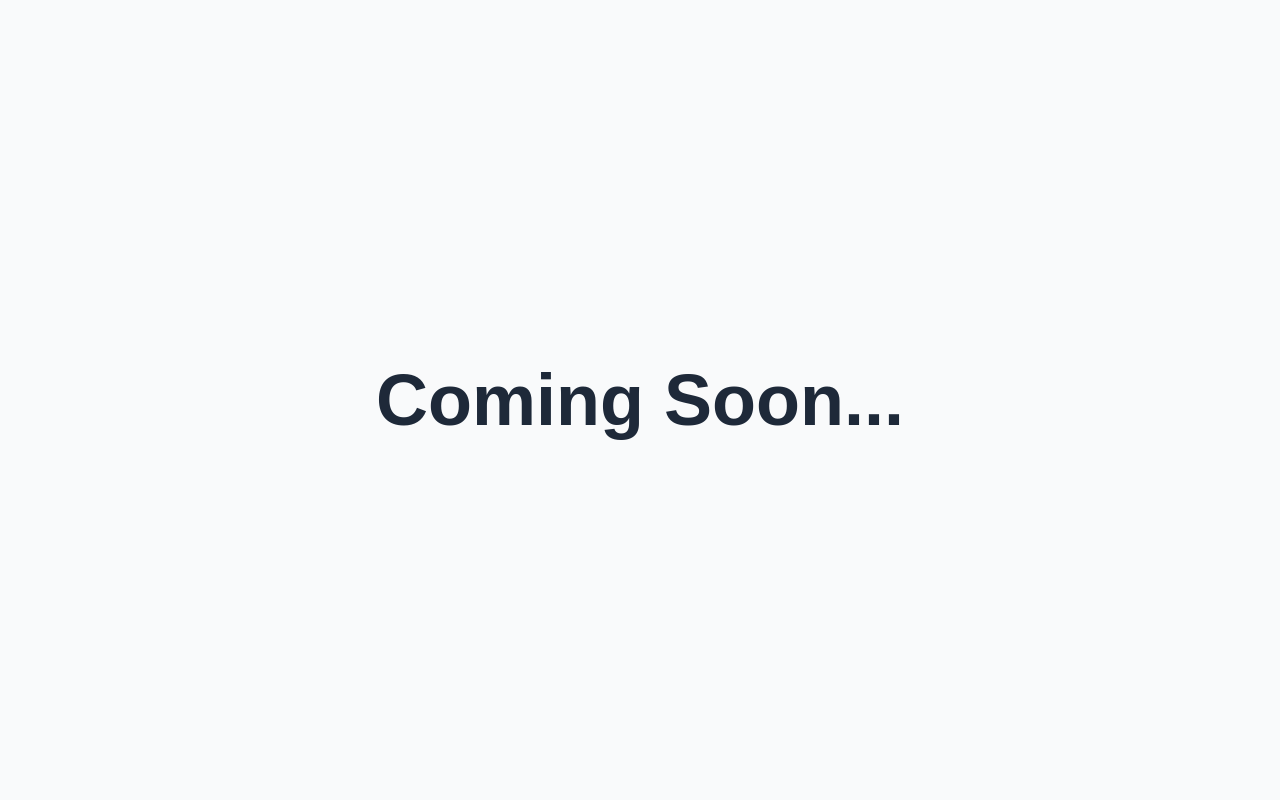
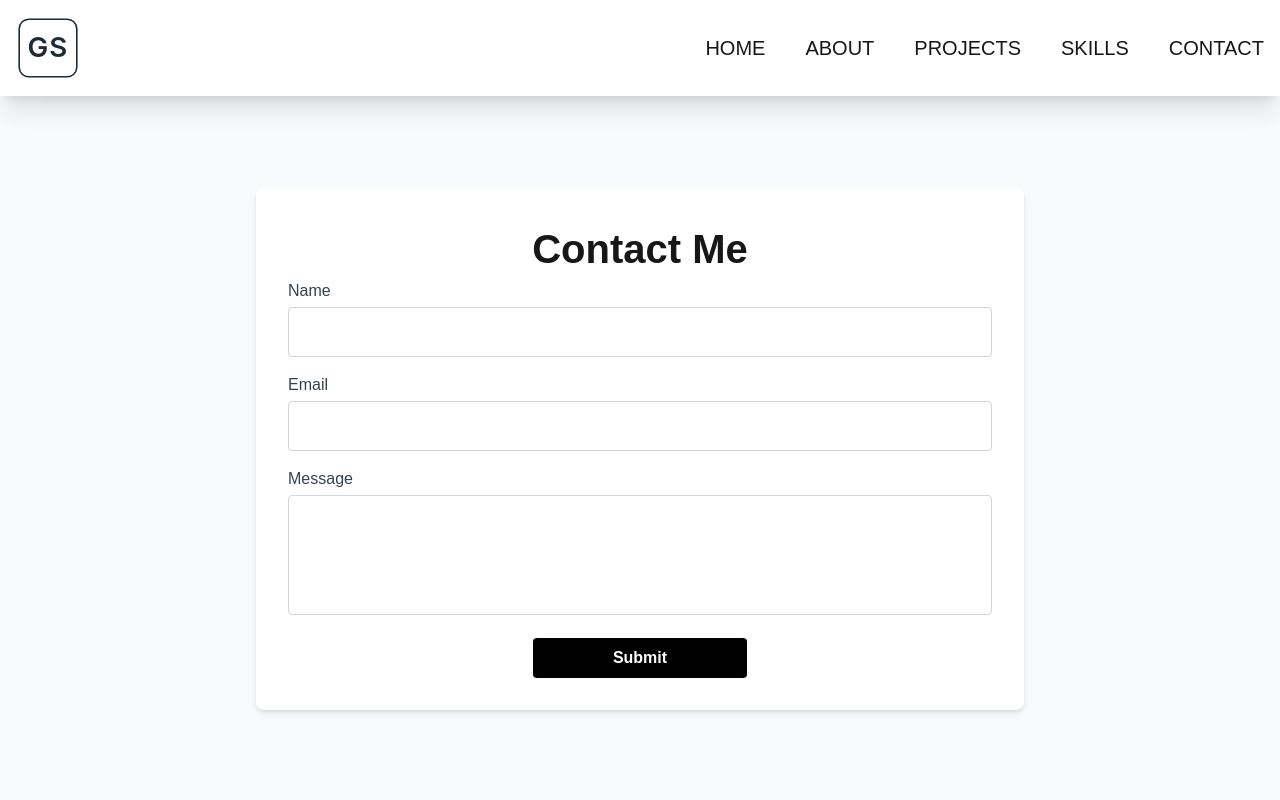
Before and after one commit to igautamsihag/Portfolio, a Next.js app: page /contact in a window 1280 px wide. Shown: the top 800 px of the page. Built offline with nearby package versions, Linux system fonts and the light colour scheme.

Commit message:
form create

```diff
--- /dev/null
+++ b/src/components/Form.tsx
@@ -0,0 +1,118 @@
+// components/ContactForm.tsx
+import React, { useState, FormEvent } from "react";
+
+// Define interface for form data
+interface FormData {
+  name: string;
+  email: string;
+  message: string;
+}
+
+// Define interface for validation errors
+interface FormErrors {
+  name?: string;
+  email?: string;
+  message?: string;
+}
+
+export default function ContactForm() {
+  // Form state
+  const [formData, setFormData] = useState<FormData>({
+    name: "",
+    email: "",
+    message: "",
+  });
+
+  // Error state
+  const [errors, setErrors] = useState<FormErrors>({});
+
+  // Email regex
+  const emailRegex = /^[^\s@]+@[^\s@]+\.[^\s@]+$/;
+
+  // Handle input change
+  const handleChange = (e: React.ChangeEvent<HTMLInputElement | HTMLTextAreaElement>) => {
+    const { name, value } = e.target;
+    setFormData({ ...formData, [name]: value });
+  };
+
+const handleSubmit = (e: FormEvent) => {
+  e.preventDefault();
+
+  const validationErrors: FormErrors = {};
+
+  if (!formData.name.trim()) validationErrors.name = "Name is required";
+
+  if (!formData.email.trim()) {
+    validationErrors.email = "Email is required";
+  } else if (!emailRegex.test(formData.email)) {
+    validationErrors.email = "Invalid email address";
+  }
+
+  if (!formData.message.trim()) validationErrors.message = "Message is required";
+
+  // Set errors state first
+  setErrors(validationErrors);
+
+  // Stop here if there are validation errors
+  if (Object.keys(validationErrors).length > 0) return;
+
+  // Only run this if form is valid
+  alert(`Form submitted!\nName: ${formData.name}\nEmail: ${formData.email}\nMessage: ${formData.message}`);
+
+  // Reset form
+  setFormData({ name: "", email: "", message: "" });
+};
+
+
+  return (
+    <form
+      className="w-full max-w-3xl bg-white p-8 rounded-lg shadow-md mx-auto mt-24"
+      onSubmit={handleSubmit}
+      noValidate
+    >
+      <div className="mb-4">
+        <h1 className="font-semibold text-[2rem] sm:text-[2rem] md:text-[2.5rem] lg:text-[2.5rem] text-center">Contact Me</h1>
+        <label className="block text-gray-700 mb-1">Name</label>
+        <input
+          type="text"
+          name="name"
+          value={formData.name}
+          onChange={handleChange}
+          className="w-full border border-gray-300 rounded px-4 py-3 focus:outline-none focus:ring-2 focus:ring-blue-500"
+        />
+        {errors.name && <p className="text-red-500 text-sm mt-1">{errors.name}</p>}
+      </div>
+
+      <div className="mb-4">
+        <label className="block text-gray-700 mb-1">Email</label>
+        <input
+          type="email"
+          name="email"
+          value={formData.email}
+          onChange={handleChange}
+          className="w-full border border-gray-300 rounded px-4 py-3 focus:outline-none focus:ring-2 focus:ring-blue-500"
+        />
+        {errors.email && <p className="text-red-500 text-sm mt-1">{errors.email}</p>}
+      </div>
+
+      <div className="mb-4">
+        <label className="block text-gray-700 mb-1">Message</label>
+        <textarea
+          name="message"
+          value={formData.message}
+          onChange={handleChange}
+          className="w-full border border-gray-300 rounded px-4 py-3 h-30 focus:outline-none focus:ring-2 focus:ring-blue-500 resize-none"
+        />
+        {errors.message && <p className="text-red-500 text-sm mt-1">{errors.message}</p>}
+      </div>
+      <div className="flex justify-center mt-4">
+      <button
+        type="submit"
+        className="bg-black text-white font-bold py-2 px-20 rounded hover:bg-gray-600 transition cursor-pointer"
+      >
+        Submit
+      </button>
+      </div>
+    </form>
+  );
+}
--- a/src/components/Navbar.tsx
+++ b/src/components/Navbar.tsx
@@ -56,8 +56,8 @@ const Navbar = ({ menuOpen, setMenuOpen }: NavbarProps) => {
 
                 <div className="flex-col py-4">
                     <ul>
-                        <li onClick={()=> setMenuOpen(false)} className="py-4 cursor-pointer uppercase hover:border-b">
-                            <Link href="/">Home</Link>
+                        <li className="py-4 cursor-pointer uppercase hover:border-b">
+                            <Link onClick={()=> setMenuOpen(false)} href="/">Home</Link>
                         </li>
                         <li className="py-4 cursor-pointer uppercase hover:border-b">
                             <Link onClick={()=> setMenuOpen(false)} href="/about">About</Link>
--- a/src/pages/contact.tsx
+++ b/src/pages/contact.tsx
@@ -1,11 +1,21 @@
-import React from "react";
+import React,{ useState } from "react";
+import Navbar from "../components/Navbar"
+import Form from "../components/Form"
+import Footer from "../components/Footer"
 
 export default function Contact() {
+  const [menuOpen, setMenuOpen] = useState(false);
   return (
-    <div className="flex items-center justify-center min-h-screen bg-gray-50">
-      <h1 className="text-4xl sm:text-6xl md:text-7xl font-bold text-gray-800">
-        Coming Soon...
-      </h1>
+    <div>
+      <Navbar menuOpen={menuOpen} setMenuOpen={setMenuOpen} />
+          {!menuOpen && (
+        <>
+          <div className="flex items-center justify-center min-h-screen bg-gray-50">
+          <Form />
+          </div>
+        <Footer />
+        </>
+          )}
     </div>
   );
 }
```
Also changed, not shown: src/pages/about.tsx (line endings or trailing spaces).
